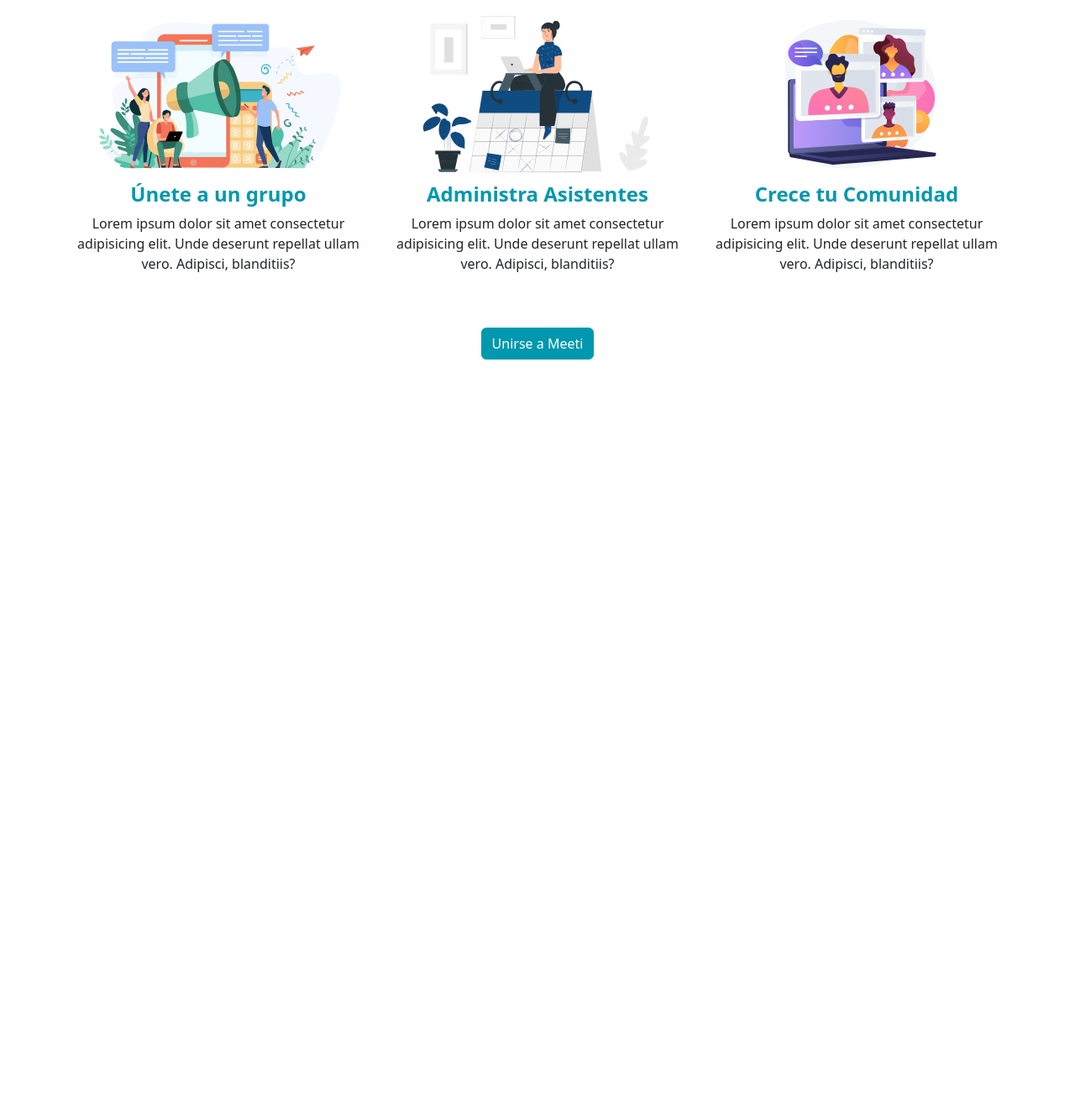
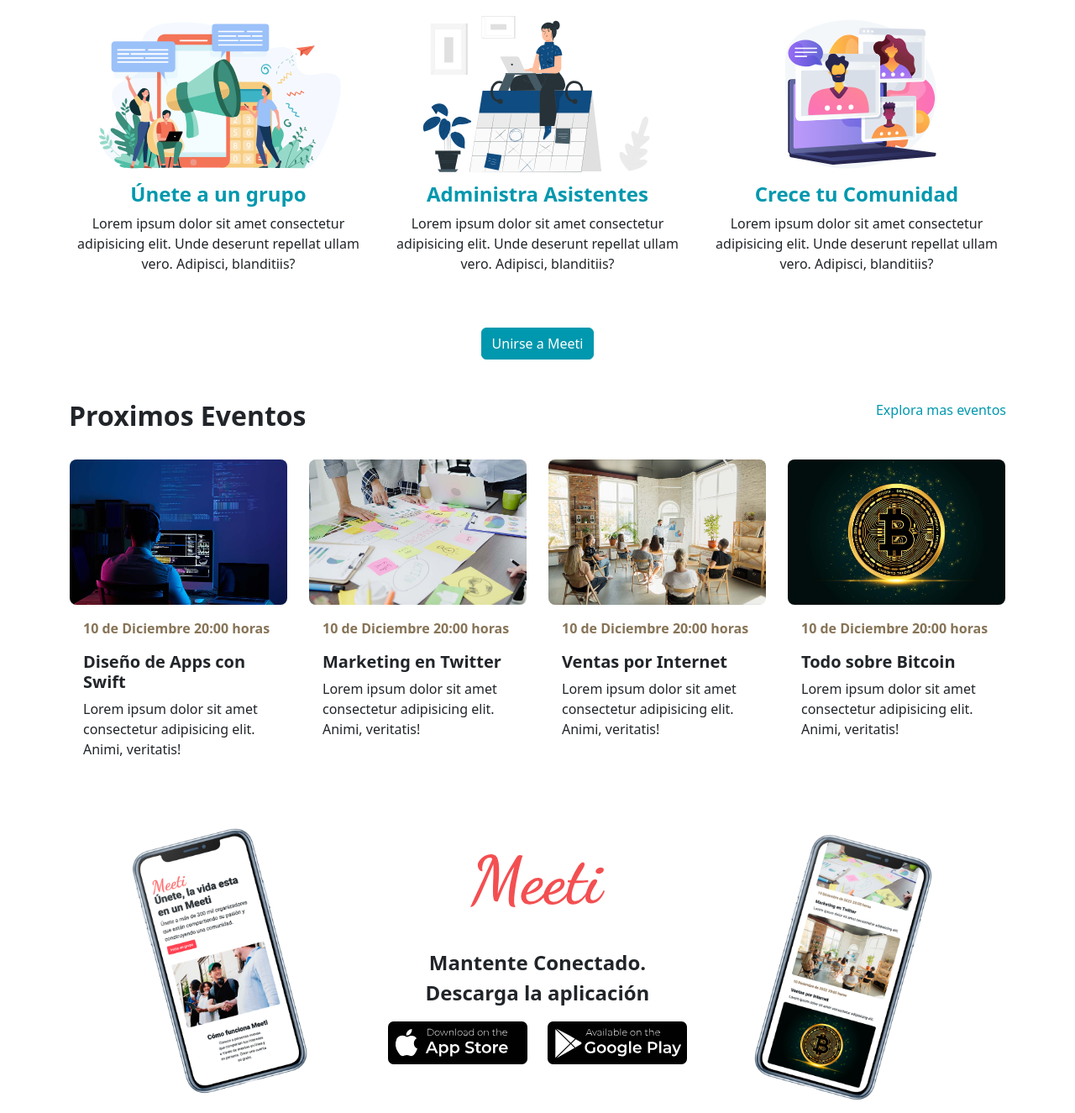
Before and after one commit to HeiderHDev/Meeti-Clon, a website: page index.html in a window 1280 px wide. Shown: the part 979-2304 px from the top of the page at 84% size. Before the commit the page ends 1455 px from the top, so only its background shows below. Drawn offline with Linux system fonts and the light colour scheme.

Commit message:
Main terminado

```diff
--- a/index.html
+++ b/index.html
@@ -40,19 +40,22 @@
             <div class="col-md-4">
                 <img src="img/icono_1.svg" alt="imagen icono" class="img-fluid">
                 <h3 class="text-secondary text-center fs-4">Únete a un grupo</h3>
-                <p class="text-center">Lorem ipsum dolor sit amet consectetur adipisicing elit. Unde deserunt repellat ullam vero. Adipisci,
+                <p class="text-center">Lorem ipsum dolor sit amet consectetur adipisicing elit. Unde deserunt repellat
+                    ullam vero. Adipisci,
                     blanditiis?</p>
             </div>
             <div class="col-md-4">
                 <img src="img/icono_2.svg" alt="imagen icono" class="img-fluid">
                 <h3 class="text-secondary text-center fs-4">Administra Asistentes</h3>
-                <p class="text-center">Lorem ipsum dolor sit amet consectetur adipisicing elit. Unde deserunt repellat ullam vero. Adipisci,
+                <p class="text-center">Lorem ipsum dolor sit amet consectetur adipisicing elit. Unde deserunt repellat
+                    ullam vero. Adipisci,
                     blanditiis?</p>
             </div>
             <div class="col-md-4">
                 <img src="img/icono_3.svg" alt="imagen icono" class="img-fluid">
                 <h3 class="text-secondary text-center fs-4">Crece tu Comunidad</h3>
-                <p class="text-center">Lorem ipsum dolor sit amet consectetur adipisicing elit. Unde deserunt repellat ullam vero. Adipisci,
+                <p class="text-center">Lorem ipsum dolor sit amet consectetur adipisicing elit. Unde deserunt repellat
+                    ullam vero. Adipisci,
                     blanditiis?</p>
             </div>
         </div>
@@ -63,6 +66,88 @@
 
     </section>
 
+    <main class="container-xl eventos mt-5">
+        <div class="d-flex justify-content-between">
+            <h2>Proximos Eventos</h2>
+            <a href="#" class="text-secondary text-decoration-none d-none d-sm-block">Explora mas eventos</a>
+        </div>
+
+        <div class="row mt-4">
+            <div class="col-md-6 col-lg-3">
+                <div class="card">
+                    <img class="card-img-top" src="img/evento_1.jpg" alt="imagen evento">
+                    <div class="card-body">
+                        <p class="card-text fecha fw-bold">10 de Diciembre 20:00 horas</p>
+                        <h3 class="card-title fs-5">Diseño de Apps con Swift</h3>
+                        <p class="card-text descripcion">Lorem ipsum dolor sit amet consectetur adipisicing elit. Animi,
+                            veritatis!</p>
+                    </div>
+                </div>
+            </div>
+            <div class="col-md-6 col-lg-3">
+                <div class="card">
+                    <img class="card-img-top" src="img/evento_2.jpg" alt="imagen evento">
+                    <div class="card-body">
+                        <p class="card-text fecha fw-bold">10 de Diciembre 20:00 horas</p>
+                        <h3 class="card-title fs-5">Marketing en Twitter</h3>
+                        <p class="card-text descripcion">Lorem ipsum dolor sit amet consectetur adipisicing elit. Animi,
+                            veritatis!</p>
+                    </div>
+                </div>
+            </div>
+            <div class="col-md-6 col-lg-3">
+                <div class="card">
+                    <img class="card-img-top" src="img/evento_3.jpg" alt="imagen evento">
+                    <div class="card-body">
+                        <p class="card-text fecha fw-bold">10 de Diciembre 20:00 horas</p>
+                        <h3 class="card-title fs-5">Ventas por Internet</h3>
+                        <p class="card-text descripcion">Lorem ipsum dolor sit amet consectetur adipisicing elit. Animi,
+                            veritatis!</p>
+                    </div>
+                </div>
+            </div>
+            <div class="col-md-6 col-lg-3">
+                <div class="card">
+                    <img class="card-img-top rounded-3" src="img/evento_4.jpg" alt="imagen evento">
+                    <div class="card-body">
+                        <p class="card-text fecha fw-bold">10 de Diciembre 20:00 horas</p>
+                        <h3 class="card-title fs-5">Todo sobre Bitcoin</h3>
+                        <p class="card-text descripcion">Lorem ipsum dolor sit amet consectetur adipisicing elit. Animi,
+                            veritatis!</p>
+                    </div>
+                </div>
+            </div>
+        </div>
+    </main>
+
+    <section class="tiendas container-xl mt-5">
+        <div class="row">
+            <div class="col-md-4">
+                <img class="img-fluid" src="img/app_1.png" alt="imagen app">
+            </div>
+            <div class="col-md-4">
+                <img class="logo mt-5 d-block mx-auto" src="img/logo.svg" alt="logo meeti">
+                <p class="text-center fw-bold mt-5 fs-4">Mantente Conectado. Descarga la aplicación</p>
+
+                <div class="d-flex gap-4">
+                    <div class="col">
+                        <a href="#">
+                            <img src="img/tienda-apple.svg" alt="icono tienda apple" class="img-fluid">
+                        </a>
+                    </div>
+                    <div class="col">
+                        <a href="#">
+                            <img src="img/tienda-android.svg" alt="icono tienda android" class="img-fluid">
+                        </a>
+                    </div>
+                </div>
+            </div>
+            <div class="col-md-4">
+                <img src="img/app_2.png" alt="imagen app" class="img-fluid">
+            </div>
+        </div>
+    </section>
+
 
     <script src="js/bootstrap.bundle.min.js"></script>
 </body>
--- a/src/scss/_custom.scss
+++ b/src/scss/_custom.scss
@@ -12,5 +12,8 @@
 $display-font-weight: 900;
 $headings-font-weight: 700;
 
+/** Cards **/
+$card-border-color: transparent;
+
 // Importar Bootstrap
 @import '../../node_modules/bootstrap/scss/bootstrap.scss'
--- /dev/null
+++ b/src/scss/contenido/_eventos.scss
@@ -0,0 +1,14 @@
+.eventos{
+    .card{
+
+        &:hover{
+            cursor:pointer;
+        }
+        img{
+            border-radius: .5rem;
+        }
+        .fecha{
+            color: #877457;
+        }
+    }
+}
--- /dev/null
+++ b/src/scss/contenido/_index.scss
@@ -0,0 +1 @@
+@forward 'eventos'
--- a/src/scss/header/_header.scss
+++ b/src/scss/header/_header.scss
@@ -7,7 +7,7 @@
         padding-top: 10rem;
         padding-bottom: 10rem;
     }
-    .logo{
-        width: 10rem;
-    }
 }
+.logo{
+    width: 10rem;
+}
--- a/src/scss/style.scss
+++ b/src/scss/style.scss
@@ -1 +1,2 @@
 @use 'header';
+@use 'contenido'
```
Also changed, not shown: build/css/style.css, 1 other file.
